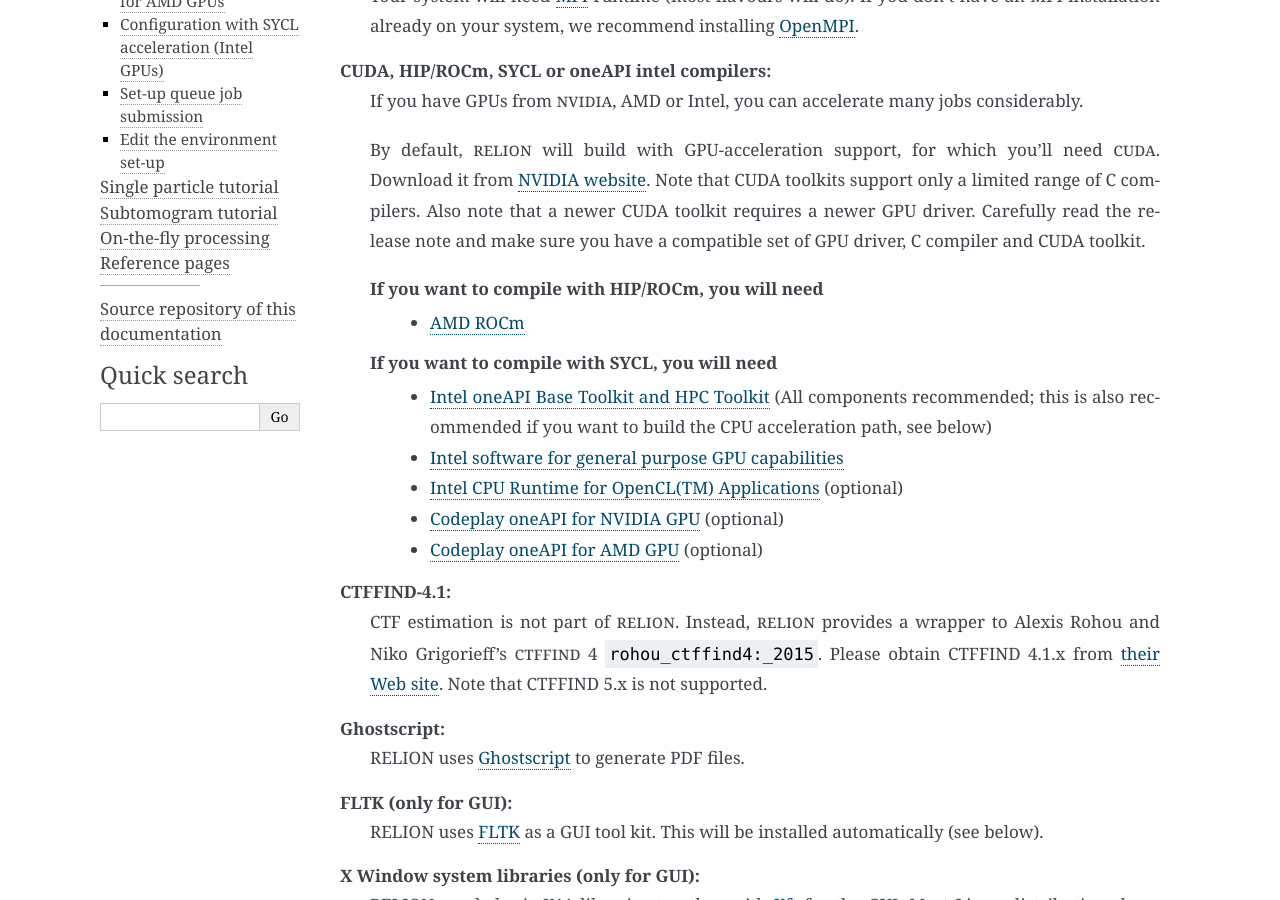
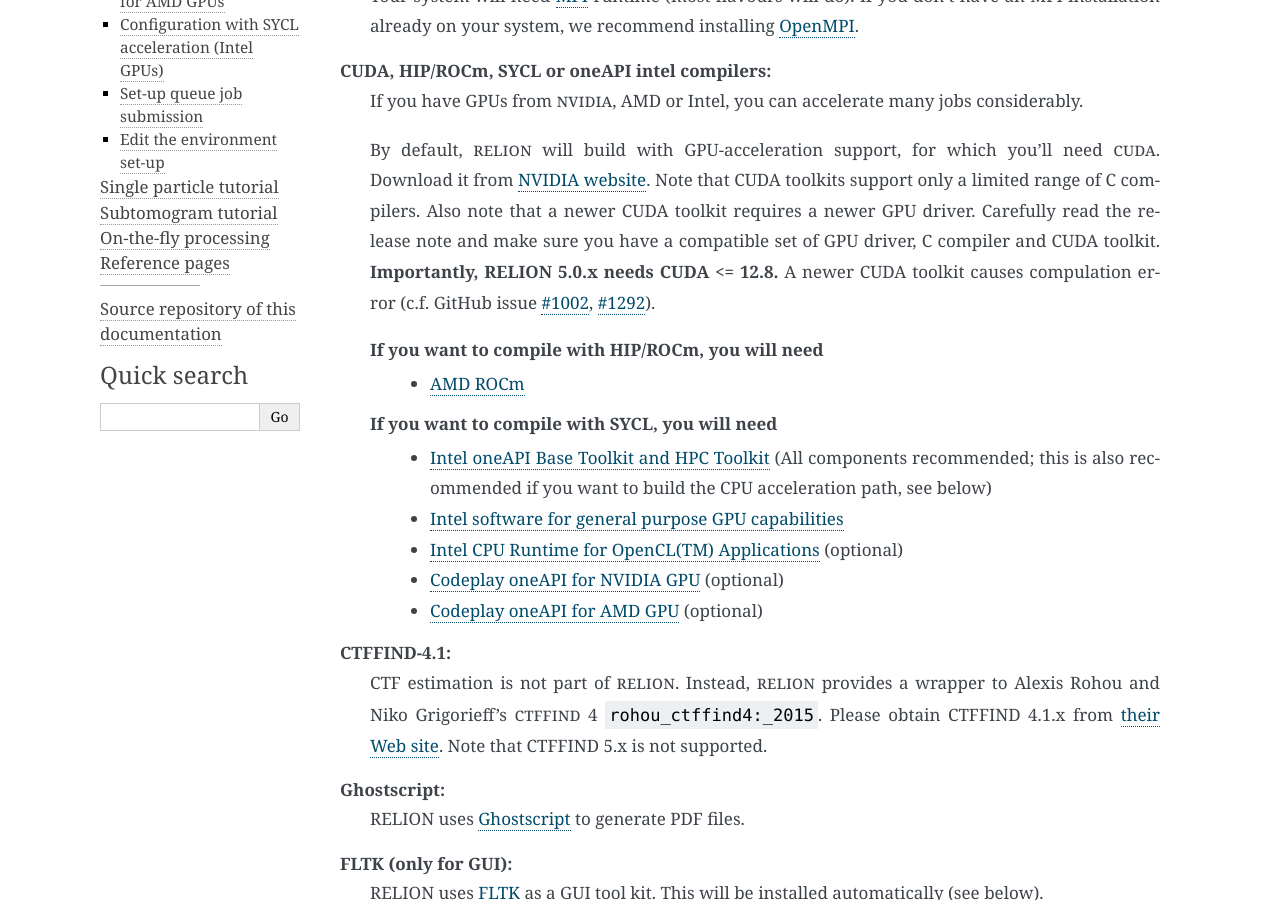
Before and after one commit to 3dem/relion-documents, a Sphinx documentation site: the page built from source/Installation.rst, in a window 1280 px wide and 900 px high, scrolled down 578 px. Built offline with Sphinx 7.4.7, drawn with Linux system fonts in a browser that asks for light colours; cross-references to code outside the pages are shown as plain code; some of the changed text lies outside the part shown.

Commit message:
Installation: CUDA and GPU compatibilities

```diff
--- a/source/Installation.rst
+++ b/source/Installation.rst
@@ -28,6 +28,8 @@ CUDA, HIP/ROCm, SYCL or oneAPI intel compilers:
     Note that CUDA toolkits support only a limited range of C compilers.
     Also note that a newer CUDA toolkit requires a newer GPU driver.
     Carefully read the release note and make sure you have a compatible set of GPU driver, C compiler and CUDA toolkit.
+    **Importantly, RELION 5.0.x needs CUDA <= 12.8.**
+    A newer CUDA toolkit causes compulation error (c.f. GitHub issue `#1002 <https://github.com/3dem/relion/issues/1002#issuecomment-3064680730>`_, `#1292 <https://github.com/3dem/relion/issues/1292>`_).
 
     If you want to compile with HIP/ROCm, you will need
         - `AMD ROCm <https://docs.amd.com/en/docs-5.7.1/deploy/linux/index.html>`_
@@ -145,6 +147,8 @@ Once you have conda setup, you can install all the RELION Python dependencies in
 Also code in this environment will be updated intermittently. You can incorporate the latest changes by running::
 
     conda env update -f environment.yml
+
+If you are using NVIDIA GPUs of the Blackwell generation (50x0) or newer, please use ``environmenet_blackwell.yml`` instead.
 
 .. warning::
     You should **NOT** activate this ``relion-5.0`` conda environment when compiling and using RELION;
```
